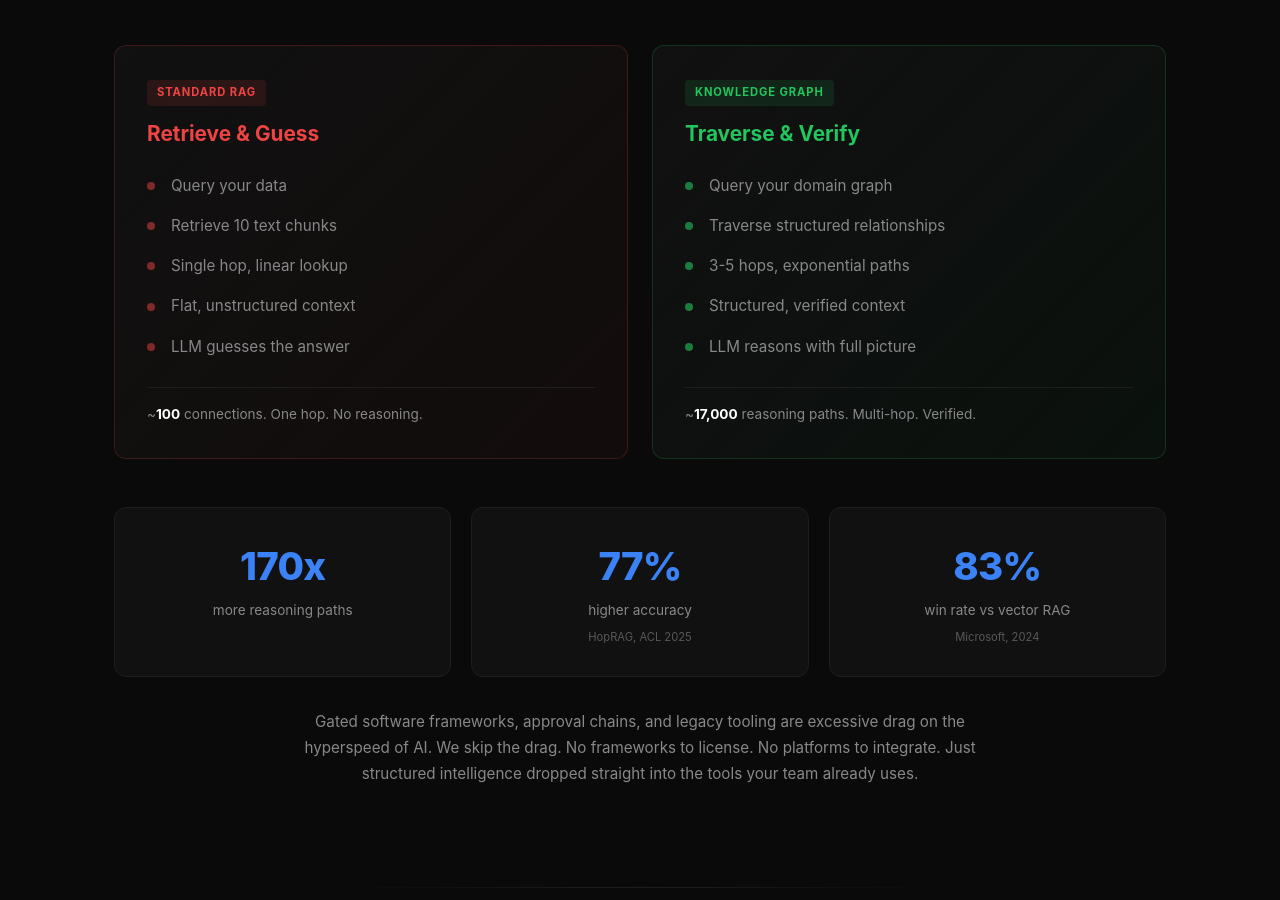
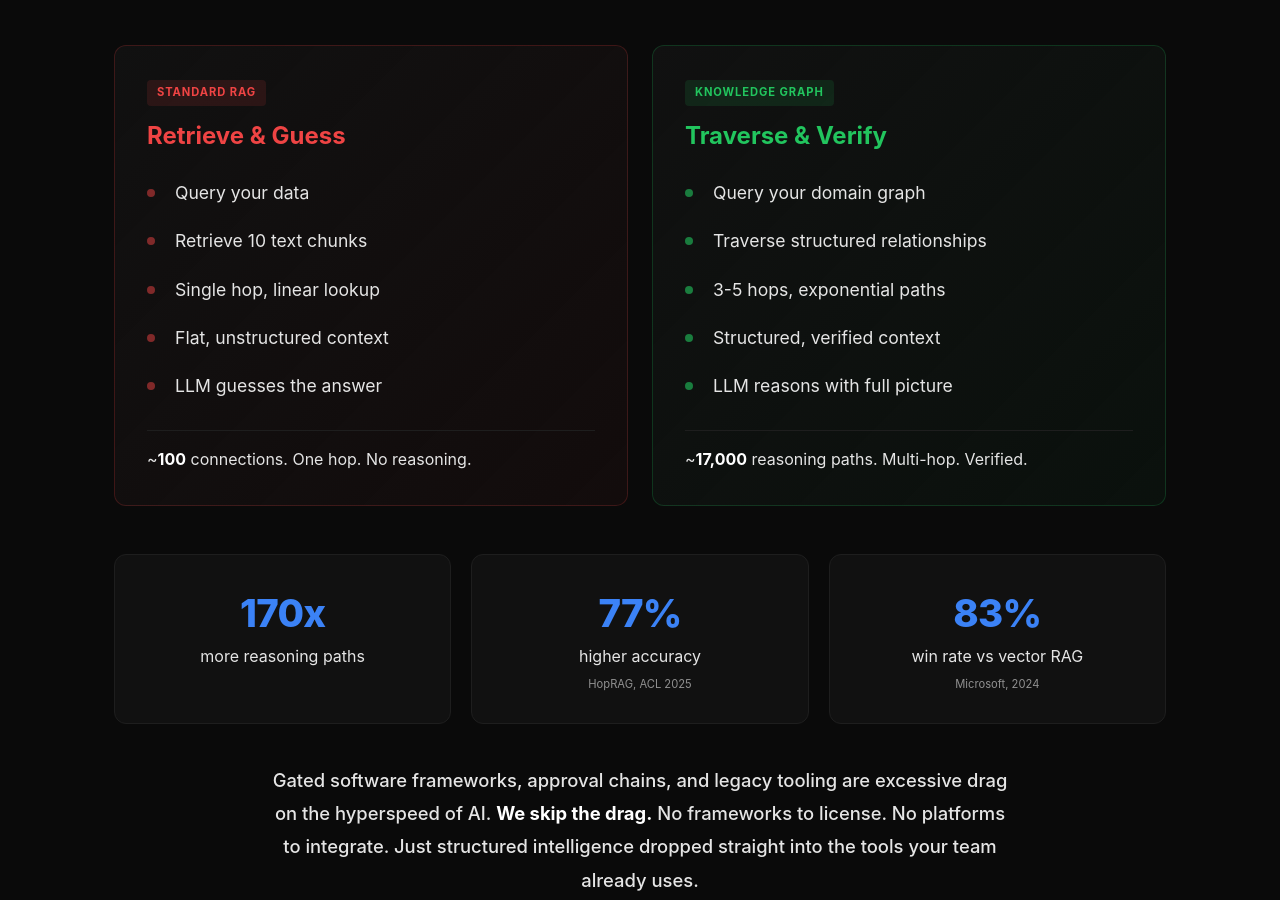
Before and after one commit to Yarmoluk/graphify-site, a plain HTML site: page index.html in a window 1280 px wide. Shown: the part 930-1830 px from the top of the page. Drawn offline with Linux system fonts and the light colour scheme.

Commit message:
Bump all small fonts — bullet text, stat labels, framework bias paragraph
Everything readable at a glance now. No squinting.

Co-Authored-By: Claude Opus 4.6 <noreply@anthropic.com>

```diff
--- a/index.html
+++ b/index.html
@@ -200,7 +200,7 @@
   .compare-card.bad .badge { background: var(--red-dim); color: var(--red); }
   .compare-card.good .badge { background: var(--green-dim); color: var(--green); }
 
-  .compare-card h3 { font-size: 1.3rem; margin-bottom: 20px; }
+  .compare-card h3 { font-size: 1.5rem; margin-bottom: 20px; }
   .compare-card.bad h3 { color: var(--red); }
   .compare-card.good h3 { color: var(--green); }
 
@@ -210,9 +210,9 @@
   }
   .flow-steps li {
     position: relative;
-    padding: 8px 0 8px 24px;
-    color: var(--text-dim);
-    font-size: 0.95rem;
+    padding: 10px 0 10px 28px;
+    color: var(--text);
+    font-size: 1.1rem;
   }
   .flow-steps li::before {
     content: '';
@@ -231,8 +231,8 @@
     margin-top: 20px;
     padding-top: 16px;
     border-top: 1px solid var(--border);
-    font-size: 0.85rem;
-    color: var(--text-dim);
+    font-size: 1rem;
+    color: var(--text);
   }
   .compare-card .stat-line strong { color: var(--text-bright); }
 
@@ -258,9 +258,9 @@
     letter-spacing: -0.02em;
   }
   .stat-box .label {
-    font-size: 0.85rem;
-    color: var(--text-dim);
-    margin-top: 4px;
+    font-size: 1rem;
+    color: var(--text);
+    margin-top: 6px;
     line-height: 1.4;
   }
 
@@ -616,7 +616,7 @@
       </div>
     </div>
 
-    <p style="text-align:center; color: var(--text-dim); font-size: 0.95rem; max-width: 700px; margin: 32px auto 0; line-height: 1.7;">Gated software frameworks, approval chains, and legacy tooling are excessive drag on the hyperspeed of AI. We skip the drag. No frameworks to license. No platforms to integrate. Just structured intelligence dropped straight into the tools your team already uses.</p>
+    <p style="text-align:center; color: var(--text); font-size: 1.15rem; max-width: 740px; margin: 40px auto 0; line-height: 1.8; font-weight: 500;">Gated software frameworks, approval chains, and legacy tooling are excessive drag on the hyperspeed of AI. <strong style="color: #fff;">We skip the drag.</strong> No frameworks to license. No platforms to integrate. Just structured intelligence dropped straight into the tools your team already uses.</p>
   </div>
 </section>
 
```
